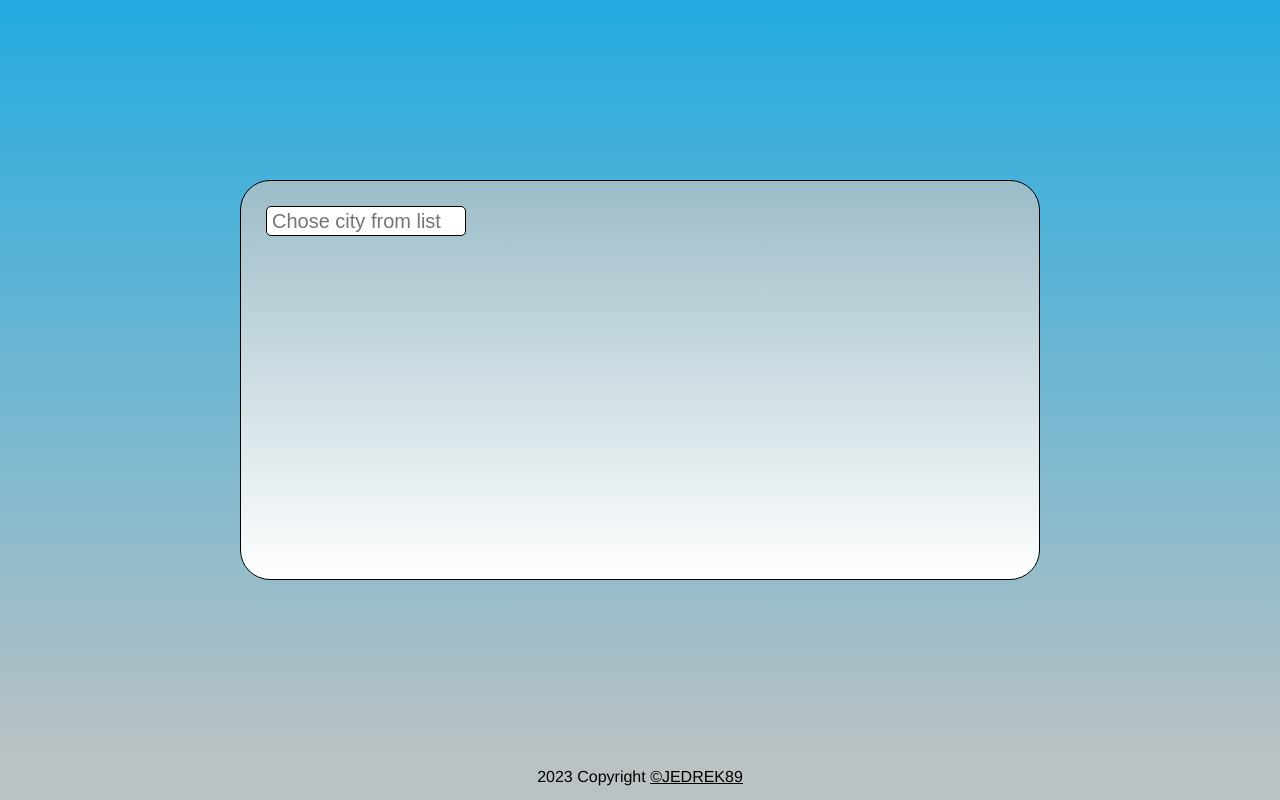
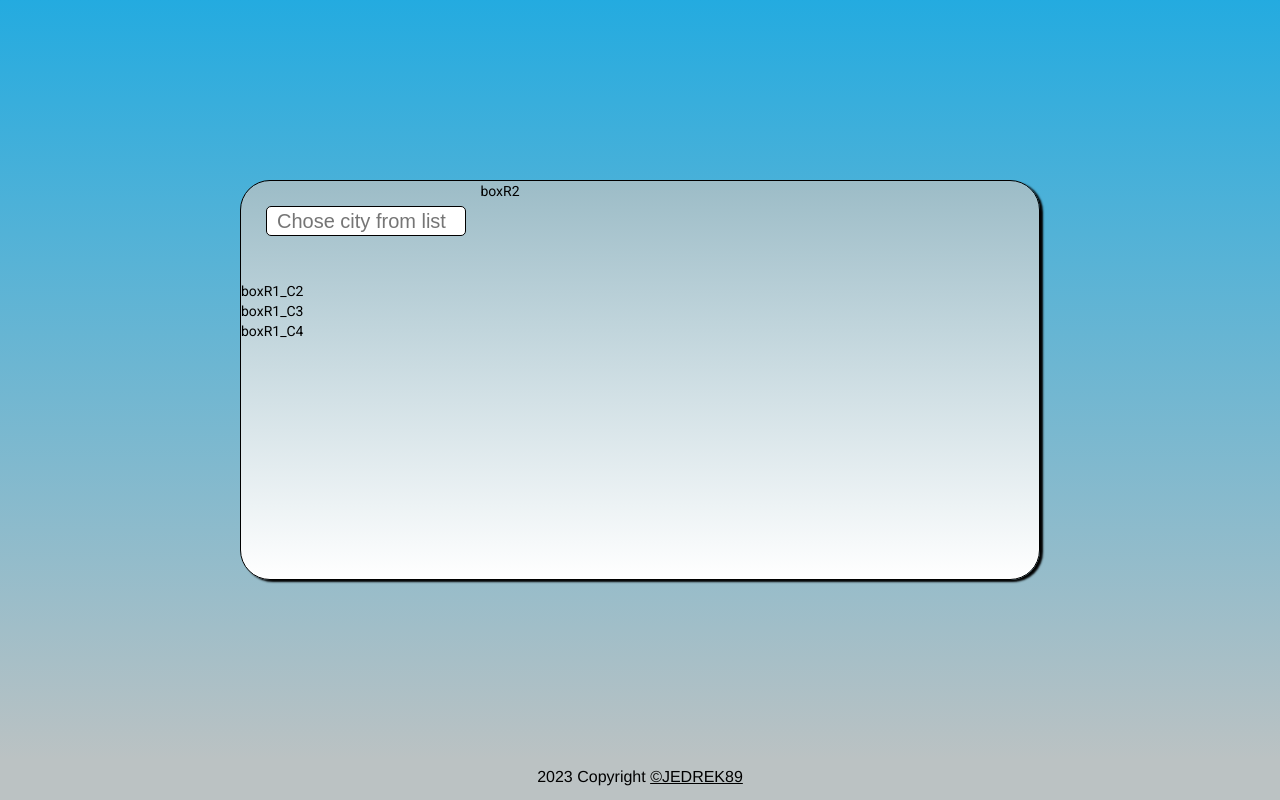
Before and after one commit to jedrek89/WeatherAPP-Angular, an Angular app: page / in a window 1280 px wide. Built offline with nearby package versions, Linux system fonts and the light colour scheme.

Commit message:
add flexboxs

```diff
--- a/src/app/app.component.html
+++ b/src/app/app.component.html
@@ -1,13 +1,31 @@
-<!-- <body (click)="hideAutocomplete1()"></body> -->
 <body>
   <div class="content">
     <div class="box1">
-      <div class="searchBox1">
-        <input (click)="showAutocomplete1()" #city class="searchBar" placeholder="Chose city from list" type="text" [(ngModel)]="input1Value" value="{{input1Value}}" (keyup)="getInput1(input1Value)" >
-          <div [ngClass]="{'showAutocomplete1': this.autocompleteStatus1 == 1, 'hideItem': this.autocompleteStatus1 == 0}">
+      <div class="box1_R1">
+        <div class="box1_R1_C1">
+          <div (clickOutside)="hideAutocomplete1()" class="searchBox1">
+            <input (click)="showAutocomplete1()" #city class="searchBar" placeholder="Chose city from list" type="text" [(ngModel)]="input1Value" value="{{input1Value}}" (keyup)="getInput1(input1Value)" >
+            <div [ngClass]="{'showAutocomplete1': this.autocompleteStatus1 == 1, 'hideItem': this.autocompleteStatus1 == 0}">
             <option class="option" (click)="autocomplete1_confirm(city)" [value]="city" *ngFor="let city of cities; let i=index;">{{city}}</option>
+            </div>
           </div>
+        </div>
+
+        <div class="box1_R1_C2">boxR1_C2</div>
+        <div class="box1_R1_C3">boxR1_C3</div>
+        <div class="box1_R1_C4">boxR1_C4</div>
       </div>
+
+
+
+
+
+
+
+
+
+      <div>boxR2</div>
+
     </div>
   </div>
   <footer class="footer">{{currentDate | date: 'yyyy'}} Copyright&nbsp;<a class="footerLink" href="https://github.com/jedrek89">©JEDREK89</a></footer>
--- a/src/app/app.component.scss
+++ b/src/app/app.component.scss
@@ -29,32 +29,42 @@ body{
     width: 800px;
     height: 400px;
     display: flex;
+    flex-direction: row;
     border-radius: 30px;
     border: 1px solid black;
     background: rgb(156,188,199);
     background: linear-gradient(180deg, rgba(156,188,199,1) 0%, rgba(255,255,255,1) 100%);
     overflow: hidden;
+    box-shadow: 3px 2px 2px rgb(0, 0, 0);
 }
 
+.box1_R1{
+    display: flex;
+    flex-direction: column;
+    width: 30%;
+    height: 100%;
+    z-index: 0;
+    .box1_R1_C1{
+        height: 20%;
+        margin: 20px 20px 0px 20px;
+        padding: 5px 0px 0px 5px;
+        z-index: 1;
         .searchBox1{
             all: unset;
-    margin: 20px 20px 0px 20px;
-    padding: 5px 0px 0px 5px;
-    height: 20%;
             font-size: 20px;
             font-family: $font-family_2;
             transition: 0.5s;
-    z-index: 1;
 
             .searchBar{
                 width: 200px;
                 height: 30px;
-        padding-left: 5px;
+                padding-left: 10px;
                 font-size: 20px;
                 background: rgb(255, 255, 255);
                 border-radius: 5px;
                 border: 1px solid black;
                 transition: 0.5s;
+
             }
 
             .showAutocomplete1{
@@ -63,7 +73,7 @@ body{
                 border-radius: 5px;
                 border: 1px solid black;
                 transition: 0.5s;
-        z-index: 2;
+
             }
 
             .option{
@@ -71,12 +81,40 @@ body{
                 cursor: pointer;
                 padding-left: 5px;
                 transition: 0.5s;
+
             }
 
             .option:hover{
                 background:  rgb(156,188,199);
                 transition: 0.5s;
+
             }
+    }
+
+    .box1_R1_C2{
+        height: 15%;
+
+    }
+
+    .box1_R1_C3{
+        height: 45%;
+
+    }
+
+    .box1_R1_C4{
+        height: 20%;
+
+    }
+}
+
+.box2_R2{
+    width: 70%;
+    height: 100%;
+}
+
+
+
+
 }
 
 
--- a/src/app/app.component.ts
+++ b/src/app/app.component.ts
@@ -45,7 +45,7 @@ export class AppComponent implements OnInit{
 
   hideAutocomplete1(){
     console.log("hide autocomplete");
-    this.autocompleteStatus1 = 0;
+    (this.autocompleteStatus1 == 1) ? this.autocompleteStatus1 = 0 : "";
   }
 
 
--- a/src/app/app.module.ts
+++ b/src/app/app.module.ts
@@ -8,7 +8,7 @@ import { FormControl } from '@angular/forms';
 import { AppRoutingModule } from './app-routing.module';
 import { AppComponent } from './app.component';
 import { BrowserAnimationsModule } from '@angular/platform-browser/animations';
-import { observable, Observable } from 'rxjs';
+import { from, observable, Observable } from 'rxjs';
 import { MatSelectModule } from '@angular/material/select';
 
 @NgModule({
@@ -29,4 +29,6 @@ import { MatSelectModule } from '@angular/material/select';
   providers: [],
   bootstrap: [AppComponent]
 })
-export class AppModule { }
+export class AppModule {
+
+}
```
Also changed, not shown: src/app/services/world-time.service.ts (added, +9 -0 lines), 1 other file (tests, documents, lock files or other folders). Lines whose indentation alone changed are shown as unchanged.
